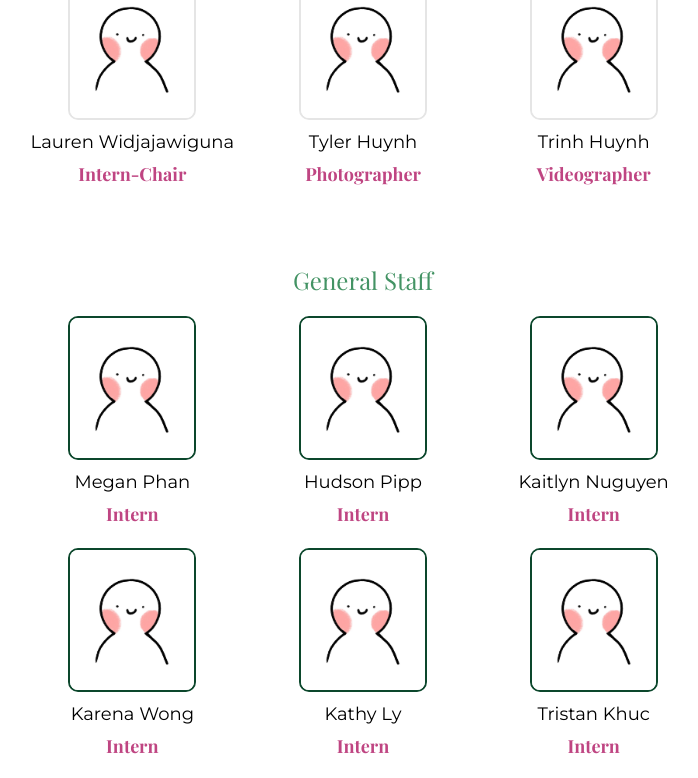
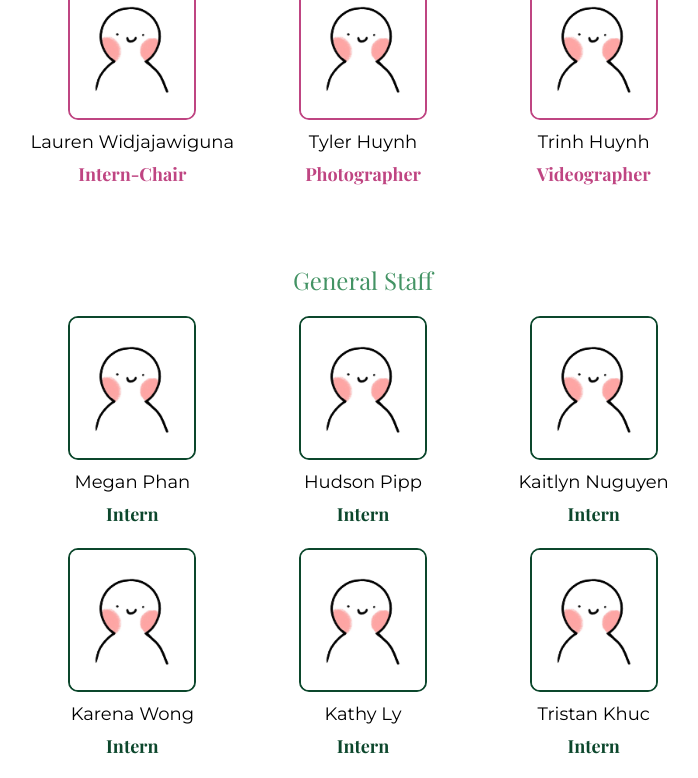
Before and after one commit to acm-ucr/vsa-website, a Next.js app: page /staff in a window 1280 px wide. Shown: the part 1967-2745 px from the top of the page, without its empty margins (277-975 px from the left). Built offline with nearby package versions, Linux system fonts and the light colour scheme.

Commit message:
fixing tailwind class issue

```diff
--- a/src/app/staff/page.tsx
+++ b/src/app/staff/page.tsx
@@ -9,25 +9,27 @@ const Staff = () => {
       <p className="text-vsa-green-400 m-8 text-4xl font-black">
         Meet the Staff
       </p>
-      <StaffBoard title="Executive Staff" color="vsa-pink-200">
+      <StaffBoard title="Executive Staff" text="text-vsa-pink-300">
         {ExecutiveStaff.map(({ name, image, position }, index) => (
           <Card
             key={index}
             name={name}
             image={image}
             position={position}
-            border="vsa-pink-300"
+            border="border-vsa-pink-300"
+            text="text-vsa-pink-300"
           />
         ))}
       </StaffBoard>
-      <StaffBoard title="General Staff" color="vsa-green-300">
+      <StaffBoard title="General Staff" text="text-vsa-green-300">
         {GeneralStaff.map(({ name, image, position }, index) => (
           <Card
             key={index}
             name={name}
             image={image}
             position={position}
-            border="vsa-green-400"
+            border="border-vsa-green-400"
+            text="text-vsa-green-400"
           />
         ))}
       </StaffBoard>
--- a/src/components/board/Card.tsx
+++ b/src/components/board/Card.tsx
@@ -5,20 +5,21 @@ interface CardProps {
   image: StaticImageData;
   position: string;
   border: string;
+  text: string;
 }
 
-const Card = ({ name, image, position, border }: CardProps) => {
+const Card = ({ name, image, position, border, text }: CardProps) => {
   return (
     <div className="flex w-max flex-col items-center justify-center text-center">
       <Image
         src={image}
         alt={name}
-        className={`border-${border} aspect-8/9 w-32 rounded-lg border-2 object-cover`}
+        className={`${border} aspect-8/9 w-32 rounded-lg border-2 object-cover`}
       />
       <div className="text-vsa font-vsa-alt mt-2 mb-1 text-lg text-black">
         {name}
       </div>
-      <div className="font-vsa-main text-vsa-pink-300 text-lg font-bold">
+      <div className={`font-vsa-main ${text} text-lg font-bold`}>
         {position}
       </div>
     </div>
--- a/src/components/board/StaffBoard.tsx
+++ b/src/components/board/StaffBoard.tsx
@@ -1,15 +1,13 @@
 import { JSX } from "react";
 interface BoardProps {
   title: string;
-  color: string;
+  text: string;
   children: JSX.Element | JSX.Element[];
 }
 
-const StaffBoard = ({ title, color, children }: BoardProps) => {
+const StaffBoard = ({ title, text, children }: BoardProps) => {
   return (
-    <div
-      className={` text-${color} mb-14 w-3/4 max-w-2xl text-center text-2xl`}
-    >
+    <div className={` ${text} mb-14 w-3/4 max-w-2xl text-center text-2xl`}>
       <p className="p-5">{title}</p>
       <div className="grid grid-cols-1 place-items-center gap-5 sm:grid-cols-2 md:grid-cols-3">
         {children}
```
